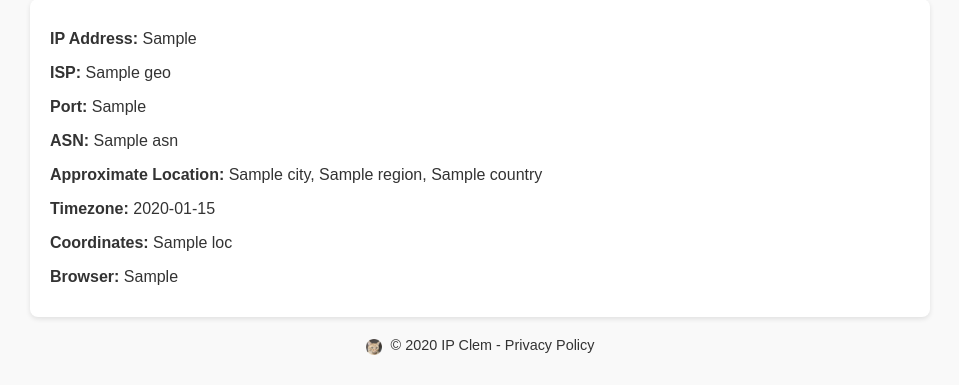
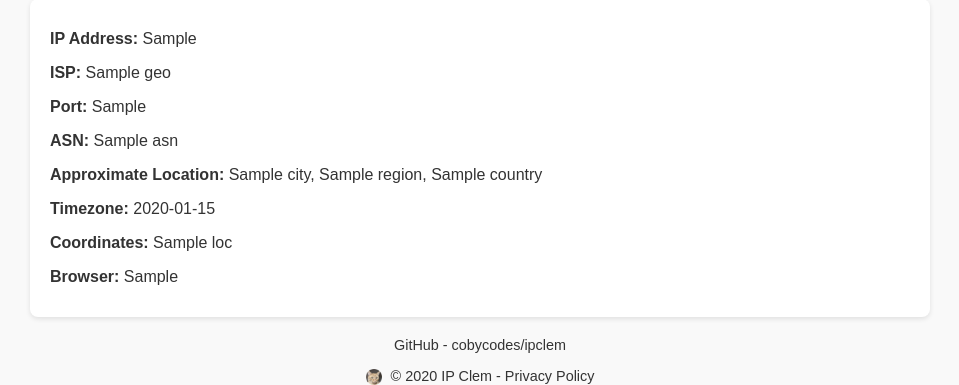
Before and after one commit to cobycodes/ipclem, a Flask app: template templates/index.html in a window 1280 px wide. Shown: the part 1807-2192 px from the top of the page, without its empty margins (160-1119 px from the left). Before the commit the page ends 2162 px from the top, so only its background shows below. Run offline with Flask 3, Linux system fonts and the light colour scheme; the template is opened without the code that fills it: most values are stand-ins (such as "Sample title", 1, 10 or a date in 2020).

Commit message:
edited footer to include GitHub reference

```diff
--- a/templates/index.html
+++ b/templates/index.html
@@ -53,6 +53,9 @@
 </body>
 <footer>
   <p>
+    <a href="https://github.com/cobycodes/ipclem" target="_blank" rel="noopener">GitHub - cobycodes/ipclem</a> </p>
+    <p \n></p>
+  <p>
     <a href="{{ url_for('privacy') }}">
       <img src="{{ url_for('static', filename='favicon.ico') }}" alt="favicon" class="favicon-link">
       &copy; {{ current_year }} IP Clem - Privacy Policy
```
